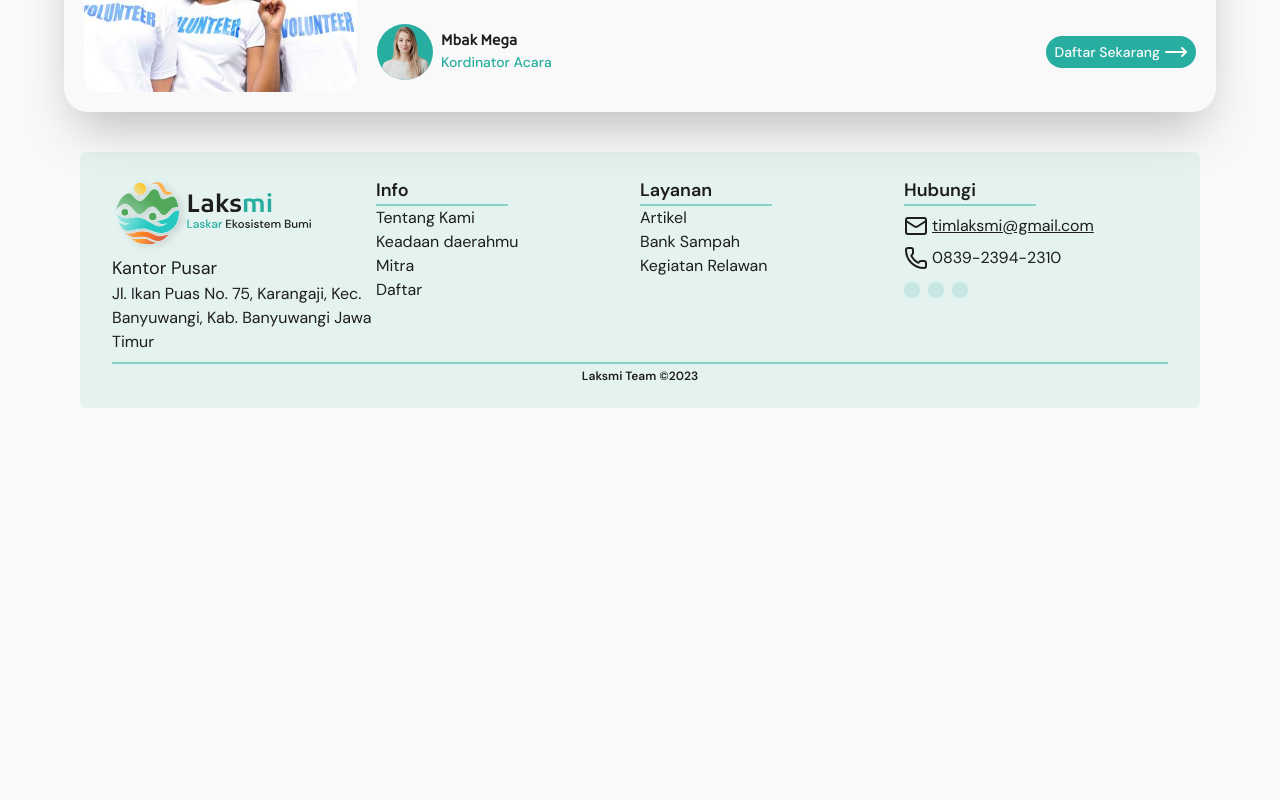
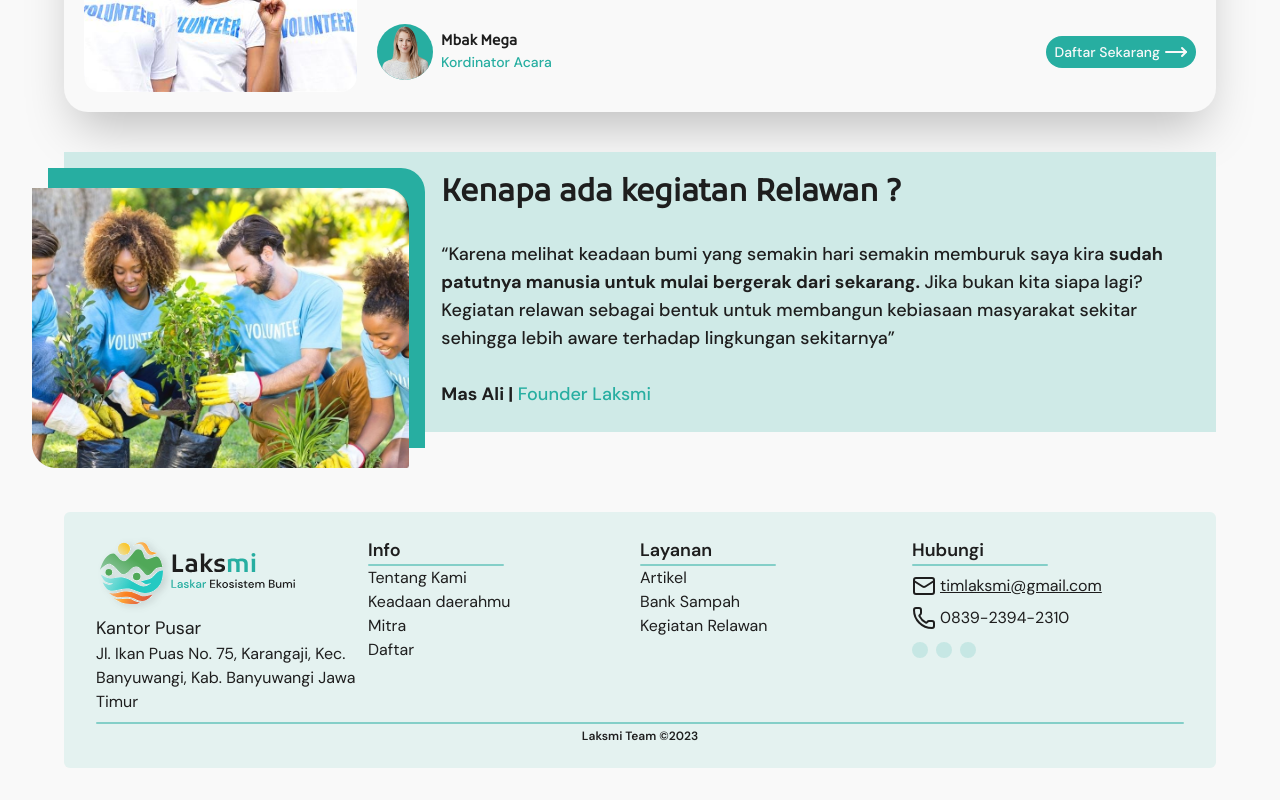
Before and after one commit to bunganb/LAKSMI, a website: page public/pages/event.html in a window 1280 px wide. Shown: the part 1833-2633 px from the top of the page. Before the commit the page ends 2273 px from the top, so only its background shows below. Drawn offline with nearby package versions, Linux system fonts and the light colour scheme; files that its build step writes are made by us from their sources.

Commit message:
feat: add quote on event page

```diff
--- a/public/pages/event.html
+++ b/public/pages/event.html
@@ -144,7 +144,8 @@
             <div
                 class="relative shadow-2xl h-[26rem] md:h-[30rem] lg:h-fit lg:p-5 lg:flex rounded-3xl event-card lg:gap-5 bg-light">
                 <div class="lg:relative lg:w-1/3">
-                    <img src="../src/img/plant.jpeg" class="object-cover w-full h-full rounded-2xl" alt="">
+                    <img src="../src/img/plant.jpeg"
+                        class="object-cover w-full lg:h-full sm:h-72 rounded-tl-2xl rounded-tr-2xl" alt="">
                 </div>
                 <div
                     class="w-full sm:h-fit lg:h-full bottom-3 sm:absolute md:absolute lg:relative rounded-[30px] card-body bg-[#FDFDFD] lg:bg-transparent">
@@ -305,8 +306,40 @@
                 </div>
             </div>
         </div>
+        <div class="h-full mx-8 mt-10 md:mb-20 section-quote md:mx-16">
+            <div class="flex md:pr-5 relative md:bg-[#CFEAE7] h-fit">
+                <div class="relative hidden w-1/3 img-section md:block">
+                    <div class="relative h-full -bottom-4 rounded-tr-3xl layer bg-primary -left-4">
+                        <img src="../src/img/plant3.jpg" alt=""
+                            class="absolute object-cover h-full -bottom-5 rounded-tr-3xl rounded-bl-3xl -left-4">
+                    </div>
+                </div>
+                <div class="w-full my-6 md:w-2/3 quote-section">
+                    <h1 class="mb-6 text-2xl font-bold md:mb-0 font-kufam text-dark lg:text-3xl">Kenapa ada kegiatan
+                        Relawan ?</h1>
+                    <div class="content  p-6 md:p-0 bg-[#CFEAE7] md:bg-none">
+                        <p class="my-3 text-sm font-medium md:my-7 font-dmSans text-dark lg:text-lg">“Karena melihat
+                            keadaan
+                            bumi
+                            yang
+                            semakin hari
+                            semakin memburuk saya kira <span class="font-bold">sudah patutnya manusia
+                                untuk mulai bergerak dari sekarang.</span>
+                            Jika bukan kita siapa lagi? Kegiatan relawan sebagai bentuk untuk membangun kebiasaan
+                            masyarakat
+                            sekitar sehingga lebih aware terhadap lingkungan sekitarnya”</p>
+                        <small class="text-sm font-medium md:text-lg font-dmSans text-primary"><span
+                                class="font-bold text-dark">Mas
+                                Ali |</span>
+
+                            Founder
+                            Laksmi</small>
+                    </div>
+                </div>
+            </div>
+        </div>
     </main>
-    <footer class="px-8 py-6 mx-8 my-8 rounded-md font-dmSans text-dark bg-opacity-10 bg-primary md:mx-20">
+    <footer class="px-8 py-6 mx-8 my-8 rounded-md font-dmSans text-dark bg-opacity-10 bg-primary md:mx-16">
         <div class="links md:flex">
             <div class="lg:w-1/4 address">
                 <img src="../src/img/logo.svg" alt="" class="w-32 lg:w-52">
@@ -333,28 +366,6 @@
                     <a href="#" class="block text-xs font-normal leading-6 lg:text-base">Kegiatan Relawan</a>
                 </div>
             </div>
-            <!-- <div class="news lg:w-1/4">
-            <h2 class="text-sm font-semibold lg:text-lg">Berita</h2>
-            <div class="w-1/2 h-0.5 line opacity-50 my-3 bg-primary rounded"></div>
-            <a href="#">
-              <div class="flex items-center gap-2 my-2 card">
-                <img src="../src/img/suhu.jpg" alt="" class="object-cover w-1/4 rounded-full aspect-square">
-                <div class="text">
-                  <h2 class="text-xs font-semibold md:text-base">Suhu Terus meningkat menyebab...</h2>
-                  <small class="text-primary">4 Hari Yang lalu</small>
-                </div>
-              </div>
-            </a>
-            <a href="#">
-              <div class="flex items-center gap-2 card">
-                <img src="../src/img/suhu.jpg" alt="" class="object-cover w-1/4 rounded-full aspect-square">
-                <div class="text">
-                  <h2 class="text-xs font-semibold md:text-base">Suhu Terus meningkat menyebab...</h2>
-                  <small class="text-primary">2 Hari Yang lalu</small>
-                </div>
-              </div>
-            </a>
-          </div> -->
             <div class="text-lg font-semibold lg:w-1/4 contact" id="contact">
                 <h2 class="text-sm lg:text-lg">Hubungi</h2>
                 <div class="w-1/2 h-0.5 line bg-primary opacity-50 rounded"></div>
```
